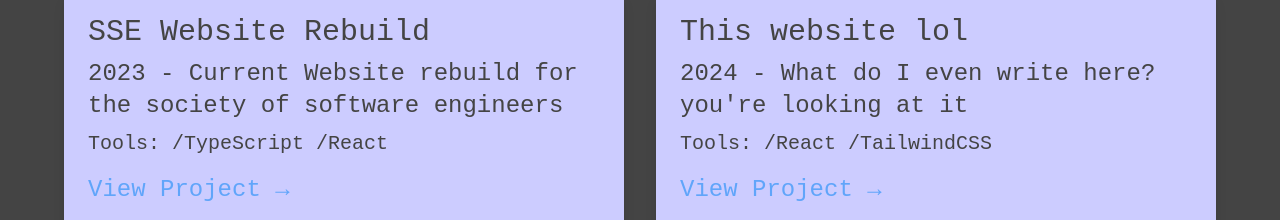
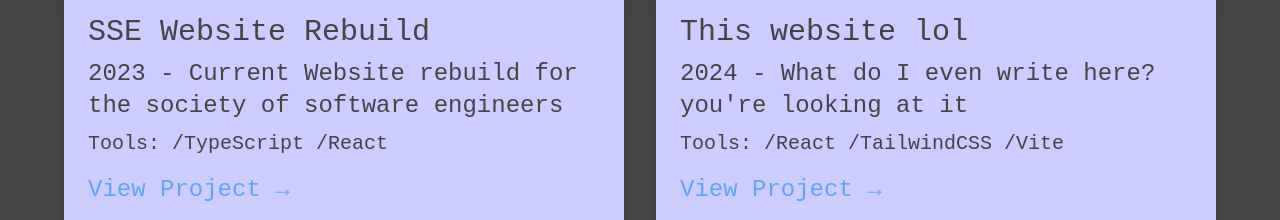
Before and after one commit to Andrewlee23/personal-website, a React (Create React App) app in the folder websitev1/: page / in a window 1280 px wide. Shown: the part 1282-1502 px from the top of the page. Built offline with nearby package versions, Linux system fonts and the light colour scheme.

Commit message:
last push for today, just a small tweak in project descriptions

```diff
--- a/websitev1/src/Components/Projects.jsx
+++ b/websitev1/src/Components/Projects.jsx
@@ -3,7 +3,7 @@ function Projects() {
       { id: 1, title: "ByteBattle", description: "2024 - 1v1 code battling, a combination of typeracer and leetcode",tools:"/React /Java /CSS", link: "https://devpost.com/software/bytebattle-7g25ck" },
       { id: 2, title: "SmartPom", description: "2024 - Ai powered pomodoro timer", tools:"/OpenAI /Java /React /CSS", link: "https://devpost.com/software/smartpom" },
       { id: 3, title: "SSE Website Rebuild", description: "2023 - Current Website rebuild for the society of software engineers", tools:"/TypeScript /React", link: "https://github.com/rit-sse/WebsiteTheSSEquel" },
-      { id: 4, title: "This website lol", description: "2024 - What do I even write here? you're looking at it", tools:"/React /TailwindCSS", link: "https://www.youtube.com/watch?v=VHcpSCmHqHM&ab_channel=RickRollWithDifferentLink  " },
+      { id: 4, title: "This website lol", description: "2024 - What do I even write here? you're looking at it", tools:"/React /TailwindCSS /Vite", link: "https://www.youtube.com/watch?v=VHcpSCmHqHM&ab_channel=RickRollWithDifferentLink  " },
     ];
 
     return (
```
